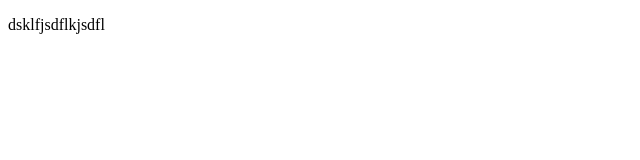
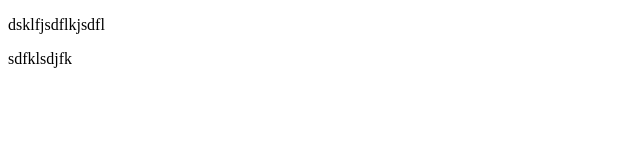
Before and after one commit to Khalus-Volodymyr/my-first-project, a plain HTML site: page index.html in a window 1280 px wide. Shown: the full height of the page, 0-640 px from the left. Drawn offline with Linux system fonts and the light colour scheme.

Commit message:
add initial files

```diff
--- a/index.html
+++ b/index.html
@@ -7,5 +7,6 @@
 </head>
 <body>
     <p>dsklfjsdflkjsdfl</p>
+    <P>sdfklsdjfk</P>
 </body>
 </html>
```
Also changed, not shown: 2 other files.
